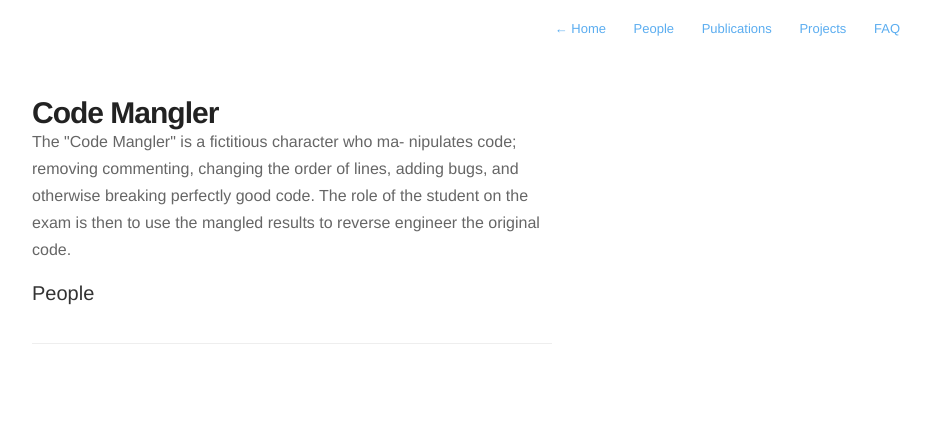
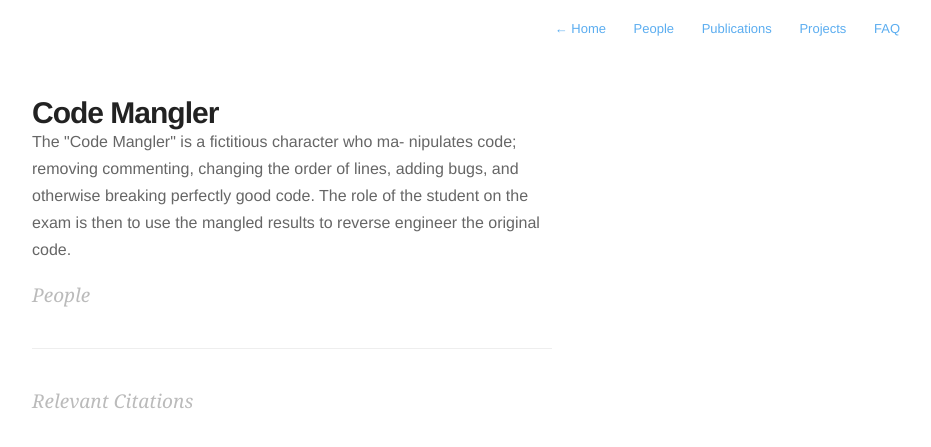
Before and after one commit to cms-urg/cms-urg.github.io, a Jekyll site: the page built from codemangler.html, in a window 1280 px wide. Shown: the top 447 px of the page, without its empty margins (348-1279 px from the left). Built offline with Jekyll 4.4.1, drawn with Linux system fonts in a browser that asks for light colours; nearby versions of some CDN libraries.

Commit message:
Update codemangler.html

```diff
--- a/codemangler.html
+++ b/codemangler.html
@@ -10,7 +10,7 @@ layout: default
   {% endif %}
 {% endfor %}
 
-<h3>People</h3>
+<h2>People</h2>
 {% for person in site.people %}
     {% if person.projects contains "Code Mangler" %}
         <div class="people-card">
@@ -21,3 +21,5 @@ layout: default
 {% endfor %}
 
 <hr/>
+
+<h2>Relevant Citations</h2>
```
